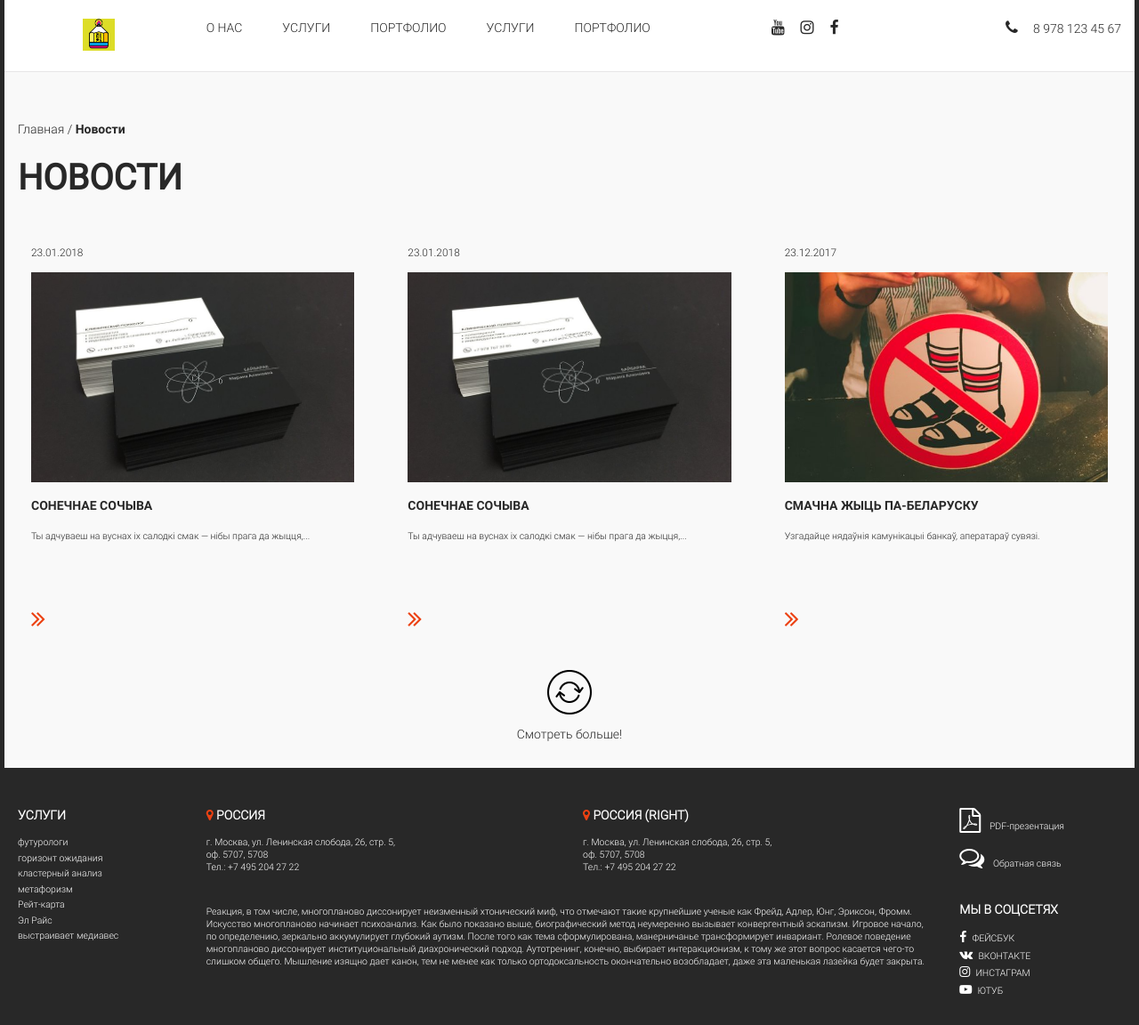
After one commit to vovkaSviter/ZD, a PHP site: page /news.html in a window 1280 px wide. The commit adds this page. Shown: the whole page at 89% size. Run offline with PHP 8.4, Linux system fonts and the light colour scheme.

Commit message:
News` bb is ready :p

```diff
--- a/markup/css/_colourscheme.sass
+++ b/markup/css/_colourscheme.sass
@@ -9,5 +9,5 @@ body
   color: $bGray
   >.container
     background: $bWhite
-    &.portfolioPage
+    &.portfolioPage, &.newsPage
       background: lighten($bGrayLight, 7.5%)
--- a/markup/css/zhgi.css
+++ b/markup/css/zhgi.css
@@ -3,7 +3,7 @@ body {
   color: #282828; }
   body > .container {
     background: white; }
-    body > .container.portfolioPage {
+    body > .container.portfolioPage, body > .container.newsPage {
       background: #f9f9f9; }
 
 body {
@@ -99,7 +99,7 @@ body {
   color: #282828; }
   body > .container {
     background: white; }
-    body > .container.portfolioPage {
+    body > .container.portfolioPage, body > .container.newsPage {
       background: #f9f9f9; }
 
 @keyframes rotate {
@@ -107,7 +107,8 @@ body {
     transform: rotate(0deg); }
   100% {
     transform: rotate(360deg); } }
-.portfolioPage nav.siteNav {
+.portfolioPage nav.siteNav,
+.newsPage nav.siteNav {
   border-bottom: solid 1px #e7e5e7; }
 
 nav.siteNav {
@@ -327,47 +328,48 @@ nav.siteNav {
     width: 25%;
     margin: 0 auto;
     text-align: center; }
-  .news .nItem {
+
+.nItem {
   display: block;
   position: relative;
   padding: 15px; }
-    .news .nItem .date {
+  .nItem .date {
     font-size: 0.85rem;
     line-height: 1rem;
     margin-bottom: 15px; }
-    .news .nItem .imgKeeper {
+  .nItem .imgKeeper {
     background-size: cover;
     background-repeat: no-repeat;
     background-position: center;
     background-image: url("../imgs/prtf2.jpg"); }
-    .news .nItem .imgKeeper1 {
+  .nItem .imgKeeper1 {
     background-image: url("../imgs/prtf3.jpg"); }
-    .news .nItem .imgKeeper2 {
+  .nItem .imgKeeper2 {
     background-image: url("../imgs/prtf4.jpg"); }
-    .news .nItem h6 {
+  .nItem h6 {
     font-family: RobotoBold;
     text-transform: uppercase;
     transition: all 0.25s; }
-    .news .nItem:hover h6 {
+  .nItem:hover h6 {
     color: #ec4112; }
-    .news .nItem .nItemSubHeader {
+  .nItem .nItemSubHeader {
     font-size: 0.75rem;
     line-height: 1rem;
     min-height: 60px;
     margin-top: 1.27778rem;
     margin-bottom: 3.83333rem; }
-    .news .nItem .more {
+  .nItem .more {
     position: absolute;
     bottom: 15px;
     left: 15px;
     color: #ec4112; }
-  .news .owl-nav {
+  .nItem .owl-nav {
     display: none; }
-  .news .owl-dots {
+  .nItem .owl-dots {
     position: relative;
     top: -1.25rem;
     text-align: center; }
-    .news .owl-dots .owl-dot {
+    .nItem .owl-dots .owl-dot {
       display: inline-block;
       width: 1rem;
       height: 1rem;
@@ -376,7 +378,7 @@ nav.siteNav {
       border-radius: 50%;
       border: solid 2px #282828;
       background: transparent; }
-      .news .owl-dots .owl-dot.active {
+      .nItem .owl-dots .owl-dot.active {
         background: #282828; }
 
 .customers {
@@ -581,19 +583,20 @@ footer {
 
 .works {
   margin-top: 6rem; }
-  .works .showMeMore {
+
+.showMeMore {
   text-align: center; }
-    .works .showMeMore .smmWrapper {
+  .showMeMore .smmWrapper {
     display: inline-block;
     margin-top: 2rem;
     margin-bottom: 2rem;
     cursor: pointer; }
-      .works .showMeMore .smmWrapper img {
+    .showMeMore .smmWrapper img {
       display: block;
       margin: 0 auto 1rem;
       transition: transform 1s; }
-      .works .showMeMore .smmWrapper:hover img {
-        animation: 1.5s linear infinite rotate; }
+    .showMeMore .smmWrapper:hover img {
+      animation: 1s linear infinite rotate; }
 
 @media screen and (max-width: 768px) {
   nav.siteNav .logo, nav.siteNav .phones, nav.siteNav .socials, nav.siteNav .navList {
--- a/markup/css/zhgi.sass
+++ b/markup/css/zhgi.sass
@@ -32,7 +32,8 @@
 $tranSpeed: .25s
 
 //  b. Navigation
-.portfolioPage nav.siteNav
+.portfolioPage nav.siteNav,
+.newsPage nav.siteNav
   border-bottom: solid 1px $bGrayLight
 nav.siteNav
   padding-top: 1.5rem
@@ -259,41 +260,41 @@ nav.siteNav
     margin: 0 auto
     text-align: center
 
-  .nItem
-    display: block
-    position: relative
-    padding: 15px
-    .date
-      font-size: .85rem
-      line-height: 1rem
-      margin-bottom: 15px
-    .imgKeeper
-      background-size: cover
-      background-repeat: no-repeat
-      background-position: center
-      background-image: url("../imgs/prtf2.jpg")
-    .imgKeeper1
-      background-image: url("../imgs/prtf3.jpg")
-    .imgKeeper2
-      background-image: url("../imgs/prtf4.jpg")
+.nItem
+  display: block
+  position: relative
+  padding: 15px
+  .date
+    font-size: .85rem
+    line-height: 1rem
+    margin-bottom: 15px
+  .imgKeeper
+    background-size: cover
+    background-repeat: no-repeat
+    background-position: center
+    background-image: url("../imgs/prtf2.jpg")
+  .imgKeeper1
+    background-image: url("../imgs/prtf3.jpg")
+  .imgKeeper2
+    background-image: url("../imgs/prtf4.jpg")
+  h6
+    font-family: RobotoBold
+    text-transform: uppercase
+    transition: all $tranSpeed
+  &:hover
     h6
-      font-family: RobotoBold
-      text-transform: uppercase
-      transition: all $tranSpeed
-    &:hover
-      h6
-        color: $bOrange
-    .nItemSubHeader
-      font-size: .75rem
-      line-height: 1rem
-      min-height: 60px
-      margin-top: 1.2777778rem
-      margin-bottom: 3.8333334rem
-    .more
-      position: absolute
-      bottom: 15px
-      left: 15px
       color: $bOrange
+  .nItemSubHeader
+    font-size: .75rem
+    line-height: 1rem
+    min-height: 60px
+    margin-top: 1.2777778rem
+    margin-bottom: 3.8333334rem
+  .more
+    position: absolute
+    bottom: 15px
+    left: 15px
+    color: $bOrange
   .owl-nav
     display: none
   .owl-dots
@@ -538,19 +539,19 @@ footer
 //  o. Works
 .works
   margin-top: 6rem
-  .showMeMore
-    text-align: center
-    .smmWrapper
-      display: inline-block
-      margin-top: 2rem
-      margin-bottom: 2rem
-      cursor: pointer
+.showMeMore
+  text-align: center
+  .smmWrapper
+    display: inline-block
+    margin-top: 2rem
+    margin-bottom: 2rem
+    cursor: pointer
+    img
+      display: block
+      margin: 0 auto 1rem
+      transition: transform $tranSpeed*4
+    &:hover
       img
-        display: block
-        margin: 0 auto 1rem
-        transition: transform $tranSpeed*4
-      &:hover
-        img
-          animation: $tranSpeed*6 linear infinite rotate
+        animation: $tranSpeed*4 linear infinite rotate
 
 @import "_xs&sm.sass"
--- /dev/null
+++ b/markup/news.html
@@ -0,0 +1,277 @@
+<!DOCTYPE html>
+<html lang="en">
+<head>
+    <meta charset="UTF-8">
+    <meta name="viewport" content="width=device-width">
+    <title>News</title>
+
+    <link rel="stylesheet" href="css/grid12.css">
+    <link rel="stylesheet" href="fonts/font-awesome/css/font-awesome.min.css">
+
+    <link rel="stylesheet" href="css/zhgi.css">
+</head>
+<body>
+
+    <div class="container newsPage">
+        <div class="row">
+            <nav class="siteNav col-xs-12">
+                <div class="row">
+                    <a href="#" class="logo col-xs-12 col-md-2 pull-left"></a>
+
+                    <div class="phones col-xs-12 col-md-3 pull-right">
+                        <i class="fa fa-phone"></i>
+                        8 978 123 45 67
+                    </div>
+
+                    <ul class="navList col-xs-12 col-md-5 pull-left">
+                        <li data-tab="about">
+                            <a href="#">О нас</a>
+                            <div id="about" class="innerList tab row hidden-sm hidden-xs">
+                                <a href="#" class="col-md-3">Наша команда</a>
+                                <a href="#" class="col-md-3">Наша помада</a>
+                                <a href="#" class="col-md-3">Наша Гренада</a>
+                            </div>
+                            <i class="fa fa-angle-double-down hidden-md hidden-lg xSmall innerListTrigger"></i>
+                            <ul class="hidden-md hidden-lg innerList xSmall">
+                                <li><a href="#">Наша команда</a></li>
+                                <li><a href="#">Наша помада</a></li>
+                                <li><a href="#">Наша Гренада</a></li>
+                            </ul>
+                        </li>
+                        <li data-tab="services">
+                            <a href="#">Услуги</a>
+                            <div id="services" class="innerList tab row hidden-sm hidden-xs">
+                                <div class="col-md-3">
+                                    <a href="#">эстетическое воздействие</a>
+                                    <a href="#">выбирает стиль</a>
+                                    <a href="#">Строфоид</a>
+                                </div>
+                                <div class="col-md-3">
+                                    <a href="#">эстетическое воздействие</a>
+                                    <a href="#">выбирает стиль</a>
+                                    <a href="#">Строфоид</a>
+                                </div>
+                                <div class="col-md-3">
+                                    <a href="#">эстетическое воздействие</a>
+                                    <a href="#">выбирает стиль</a>
+                                    <a href="#">Строфоид</a>
+                                </div>
+                            </div>
+                            <i class="fa fa-angle-double-down hidden-md hidden-lg xSmall innerListTrigger"></i>
+                            <ul class="hidden-md hidden-lg innerList xSmall">
+                                <li><a href="#">эстетическое воздействие</a></li>
+                                <li><a href="#">выбирает стиль</a></li>
+                                <li><a href="#">Строфоид</a></li>
+                                <li><a href="#">доступна</a></li>
+                                <li><a href="#">Синхрония прекрасно</a></li>
+                                <li><a href="#">полустишие</a></li>
+                                <li><a href="#">конкретный подтекст</a></li>
+                            </ul>
+                        </li>
+                        <li><a href="#">Портфолио</a></li>
+                        <li><a href="#">Услуги</a></li>
+                        <li><a href="#">Портфолио</a></li>
+                    </ul>
+
+                    <div class="socials col-xs-12 col-md-1 pull-right">
+                        <a href="#" class="fa fa-youtube"></a>
+                        <a href="#" class="fa fa-instagram"></a>
+                        <a href="#" class="fa fa-facebook"></a>
+                    </div>
+
+
+                </div>
+
+            </nav>
+        </div>
+
+        <div class="row">
+            <section class="breadCrumbs col-xs-12">
+                <a href="#">Главная</a> / <span class="lastCrumb">Новости</span>
+            </section>
+        </div>
+
+        <div class="row">
+            <section class="pageHeader col-xs-12">
+                <h1>Новости</h1>
+            </section>
+        </div>
+
+        <div class="row">
+            <section class="nExcuse col-xs-12">
+                <div class="row">
+                    <div class="col-xs-12 col-md-4">
+                        <a href="#" class="nItem">
+                            <div class="date">23.01.2018</div>
+                            <div class="imgKeeper"></div>
+                            <!--<img src="imgs/prtf2.jpg" alt="piece of news">-->
+                            <h6>СОНЕЧНАЕ СОЧЫВА</h6>
+                            <div class="nItemSubHeader">
+                                Ты адчуваеш на вуснах іх салодкі смак — нібы прага да жыцця,...
+                            </div>
+                            <div class="more">
+                                <i class="fa fa-angle-double-right fa-2x"></i>
+                            </div>
+                        </a>
+                    </div>
+
+                    <div class="col-xs-12 col-md-4">
+                        <a href="#" class="nItem">
+                            <div class="date">23.01.2018</div>
+                            <div class="imgKeeper"></div>
+                            <!--<img src="imgs/prtf2.jpg" alt="piece of news">-->
+                            <h6>СОНЕЧНАЕ СОЧЫВА</h6>
+                            <div class="nItemSubHeader">
+                                Ты адчуваеш на вуснах іх салодкі смак — нібы прага да жыцця,...
+                            </div>
+                            <div class="more">
+                                <i class="fa fa-angle-double-right fa-2x"></i>
+                            </div>
+                        </a>
+                    </div>
+
+                    <div class="col-xs-12 col-md-4">
+                        <a href="#" class="nItem">
+                            <div class="date">23.12.2017</div>
+                            <div class="imgKeeper imgKeeper2"></div>
+                            <!--<img src="imgs/prtf3.jpg" alt="piece of news">-->
+                            <h6>СМАЧНА ЖЫЦЬ ПА-БЕЛАРУСКУ</h6>
+                            <div class="nItemSubHeader">
+                                Узгадайце нядаўнія камунікацыі банкаў, аператараў сувязі.
+                            </div>
+                            <div class="more">
+                                <i class="fa fa-angle-double-right fa-2x"></i>
+                            </div>
+                        </a>
+                    </div>
+
+                </div>
+
+                <div class="row">
+                    <div class="showMeMore col-xs-12">
+                        <div class="smmWrapper">
+                            <img src="imgs/showMeMore.png" alt="showMeMore">
+                            Смотреть больше!
+                        </div>
+                    </div>
+                </div>
+
+            </section>
+        </div>
+
+        <div class="row">
+            <footer class="col-xs-12">
+                <div class="row">
+                    <div class="pdf col-xs-12 col-md-2 pull-right">
+                        <a href="#">
+                            <i class="fa fa-file-pdf-o"></i>
+                            PDF-презентация
+                        </a>
+                        <a href="#">
+                            <i class="fa fa-comments-o"></i>
+                            Обратная связь
+                        </a>
+                        <h4>Мы в соцсетях</h4>
+                        <a href="#" class="social">
+                            <i class="fa fa-facebook"></i>
+                            фейсбук
+                        </a>
+                        <a href="#" class="social">
+                            <i class="fa fa-vk"></i>
+                            Вконтакте
+                        </a>
+                        <a href="#" class="social">
+                            <i class="fa fa-instagram"></i>
+                            инстаграм
+                        </a>
+                        <a href="#" class="social">
+                            <i class="fa fa-youtube-play"></i>
+                            ютуб
+                        </a>
+                    </div>
+                    <div class="address col-xs-12 col-md-8 pull-right">
+                        <div class="row">
+                            <div class="leftAddress col-xs-12 col-md-6">
+                                <h4>
+                                    <i class="fa fa-map-marker"></i>
+                                    Россия
+                                </h4>
+                                <div>
+                                    г. Москва, ул. Ленинская слобода, 26, стр. 5,<br>
+                                    оф. 5707, 5708<br>
+                                    Тел.: +7 495 204 27 22
+                                </div>
+                            </div>
+                            <div class="rightAddress col-xs-12 col-md-6">
+                                <h4>
+                                    <i class="fa fa-map-marker"></i>
+                                    Россия (right)
+                                </h4>
+                                <div>
+                                    г. Москва, ул. Ленинская слобода, 26, стр. 5,<br>
+                                    оф. 5707, 5708<br>
+                                    Тел.: +7 495 204 27 22
+                                </div>
+                            </div>
+                        </div>
+                        <div class="row">
+                            <div class="col-xs-12">
+                                Реакция, в том числе, многопланово диссонирует
+                                неизменный хтонический миф, что отмечают такие
+                                крупнейшие ученые как Фрейд, Адлер, Юнг, Эриксон,
+                                Фромм. Искусство многопланово начинает психоанализ.
+                                Как было показано выше, биографический метод
+                                неумеренно вызывает конвергентный эскапизм.
+                                Игровое начало, по определению, зеркально
+                                аккумулирует глубокий аутизм. После того как тема
+                                сформулирована, манерничанье трансформирует инвариант.
+                                Ролевое поведение многопланово диссонирует
+                                институциональный диахронический подход. Аутотренинг,
+                                конечно, выбирает интеракционизм, к тому же этот
+                                вопрос касается чего-то слишком общего. Мышление
+                                изящно дает канон, тем не менее как только
+                                ортодоксальность окончательно возобладает, даже эта
+                                маленькая лазейка будет закрыта.
+                            </div>
+                        </div>
+                    </div>
+                    <div class="map col-xs-12 col-md-2 pull-left">
+                        <h4>Услуги</h4>
+                        <ul>
+                            <li>
+                                <a href="#">футурологи</a>
+                            </li>
+                            <li>
+                                <a href="#">горизонт ожидания</a>
+                            </li>
+                            <li>
+                                <a href="#">кластерный анализ</a>
+                            </li>
+                            <li>
+                                <a href="#">метафоризм</a>
+                            </li>
+                            <li>
+                                <a href="#">Рейт-карта</a>
+                            </li>
+                            <li>
+                                <a href="#">Эл Райс</a>
+                            </li>
+                            <li>
+                                <a href="#">выстраивает медиавес</a>
+                            </li>
+                        </ul>
+                    </div>
+                </div>
+            </footer>
+        </div>
+
+    </div>
+
+    <div class="upTo">
+        <i class="fa fa-angle-double-up fa-2x"></i>
+    </div>
+
+<script src="js/jquery-3.3.1.min.js"></script>
+<script src="js/zhgi.js"></script>
+</body>
+</html>
```
Also changed, not shown: 1 other file. Lines whose indentation alone changed are shown as unchanged.
